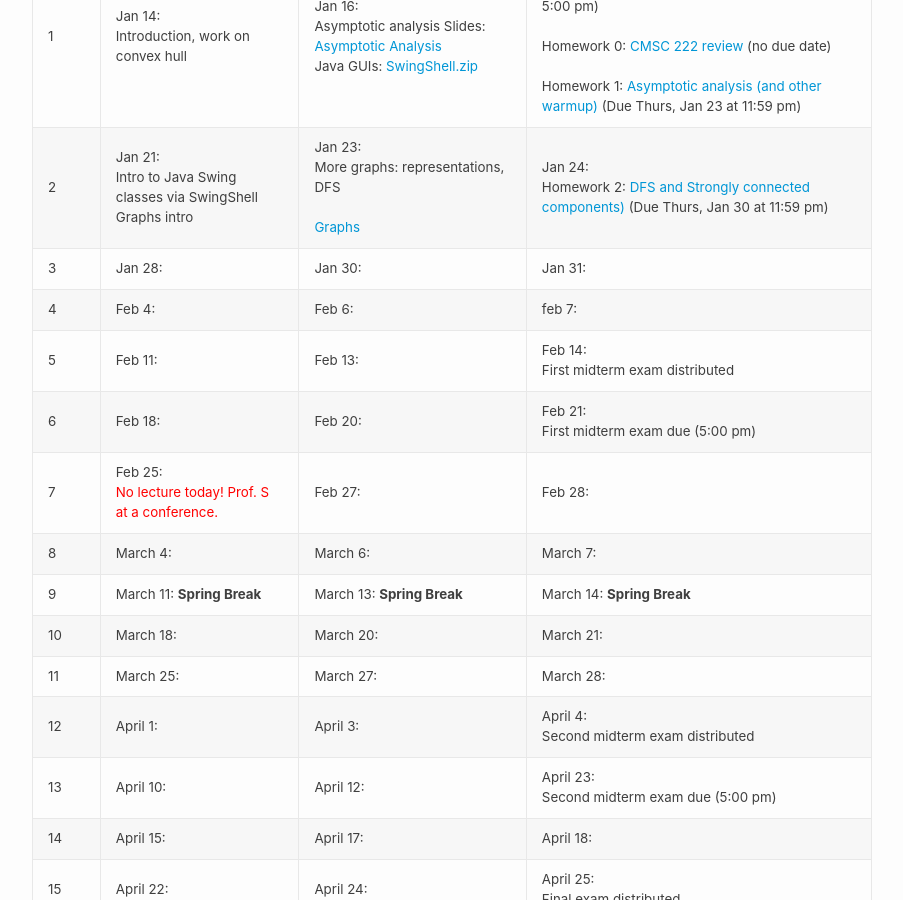
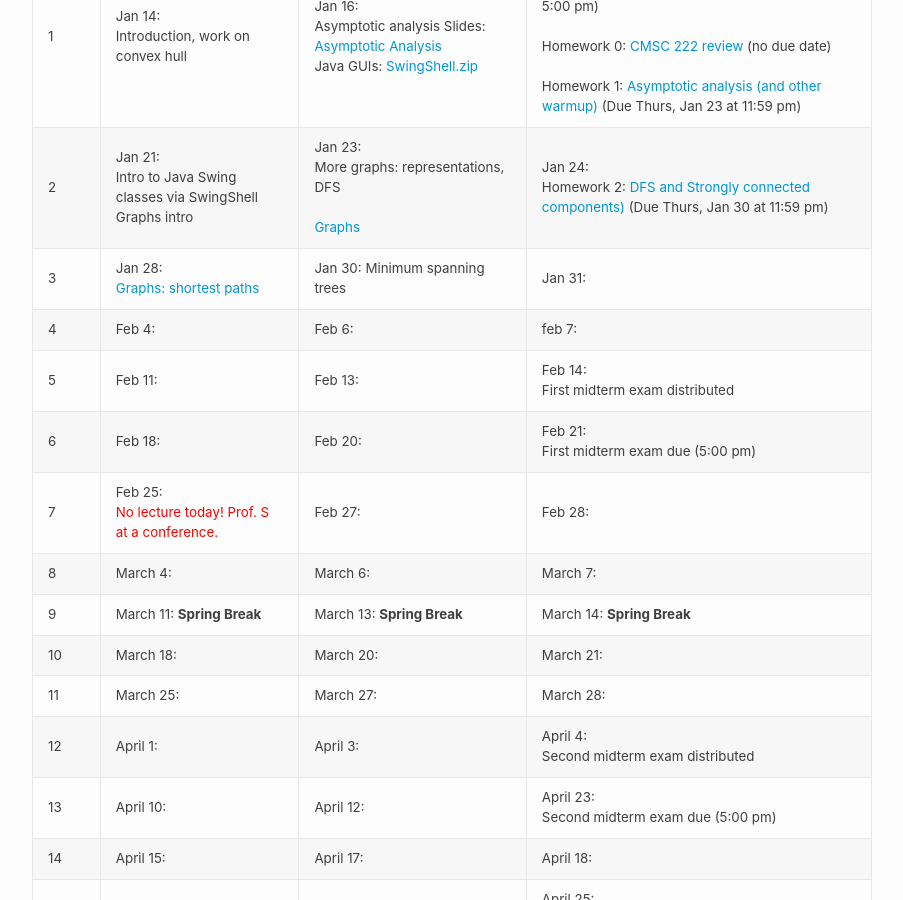
Before and after one commit to CMSC315-S2-Spring-2025/CMSC315-S2-Spring-2025.github.io, a Jekyll site: the page built from schedule.md, in a window 1280 px wide and 900 px high, scrolled down 315 px. Shown: the whole window, without its empty margins (188-1091 px from the left). Built offline with Jekyll 4.4.1, drawn with Linux system fonts in a browser that asks for light colours.

Commit message:
Added week 3 content to schedule

```diff
--- a/schedule.md
+++ b/schedule.md
@@ -13,7 +13,7 @@ title: Schedule
 | :--- | :---                                       | :---                                          | :---                                                  |
 | 1    | Jan 14:   <br />Introduction, work on convex hull<br />  | Jan 16: <br />Asymptotic analysis  Slides: [Asymptotic Analysis](lectures/AsymptoticAnalysis.pdf)<br /> Java GUIs: [SwingShell.zip](code/SwingShell.zip) <br />  | Jan 17: <br /> Convex Hull Project [ConvexHull.pdf](projects/ConvexHull.pdf) (due Feb. 7 at 5:00 pm) <br />  <br /> Homework 0: [CMSC 222 review](homeworks/homework0.md) (no due date) <br /> <br /> Homework 1: [Asymptotic analysis (and other warmup)](homeworks/homework1.md) (Due Thurs, Jan 23 at 11:59 pm) <br />|
 | 2    | Jan 21:  <br /> Intro to Java Swing classes via SwingShell <br /> Graphs intro <br />| Jan 23: <br /> More graphs: representations, DFS<br /> <br /> [Graphs](lectures/Graph_misc_2025.pdf)<br /> | Jan 24: <br /> Homework 2: [DFS and Strongly connected components)](homeworks/homework2.md) (Due Thurs, Jan 30 at 11:59 pm) <br />  |
-| 3    | Jan 28:      | Jan 30:     | Jan 31:  |
+| 3    | Jan 28: <br /> [Graphs: shortest paths](lectures/Paths_in_graphs.pdf)<br />  | Jan 30: <bf /> Minimum spanning trees <bf />    | Jan 31:  |
 | 4    | Feb 4:  | Feb 6:  | feb 7:   |
 | 5    | Feb 11:    | Feb 13:   | Feb 14: <br /> First midterm exam distributed <br />  |
 | 6    | Feb 18: | Feb 20:  | Feb 21: <br />First midterm exam due (5:00 pm) <br />  |
```
Also changed, not shown: 1 other file.
